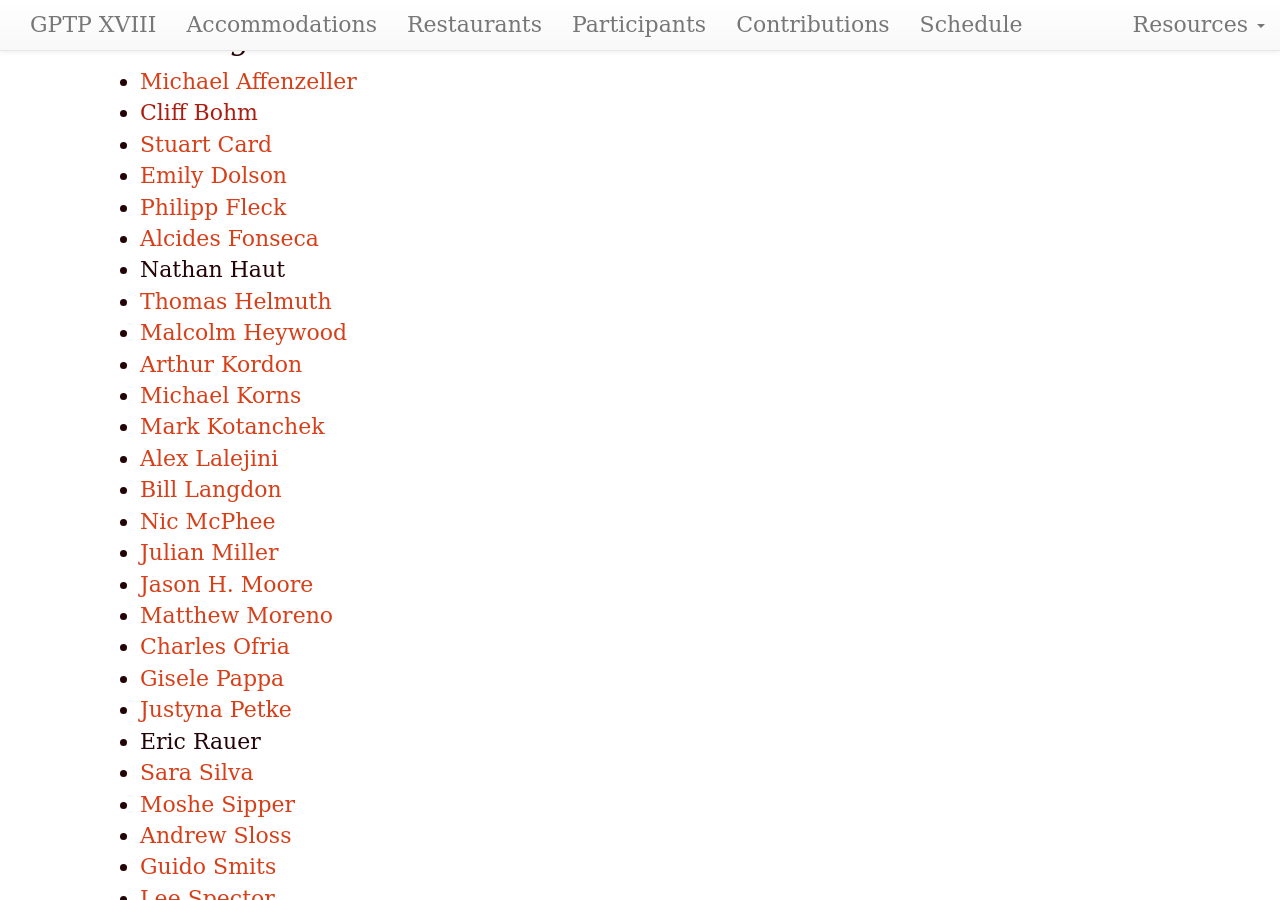
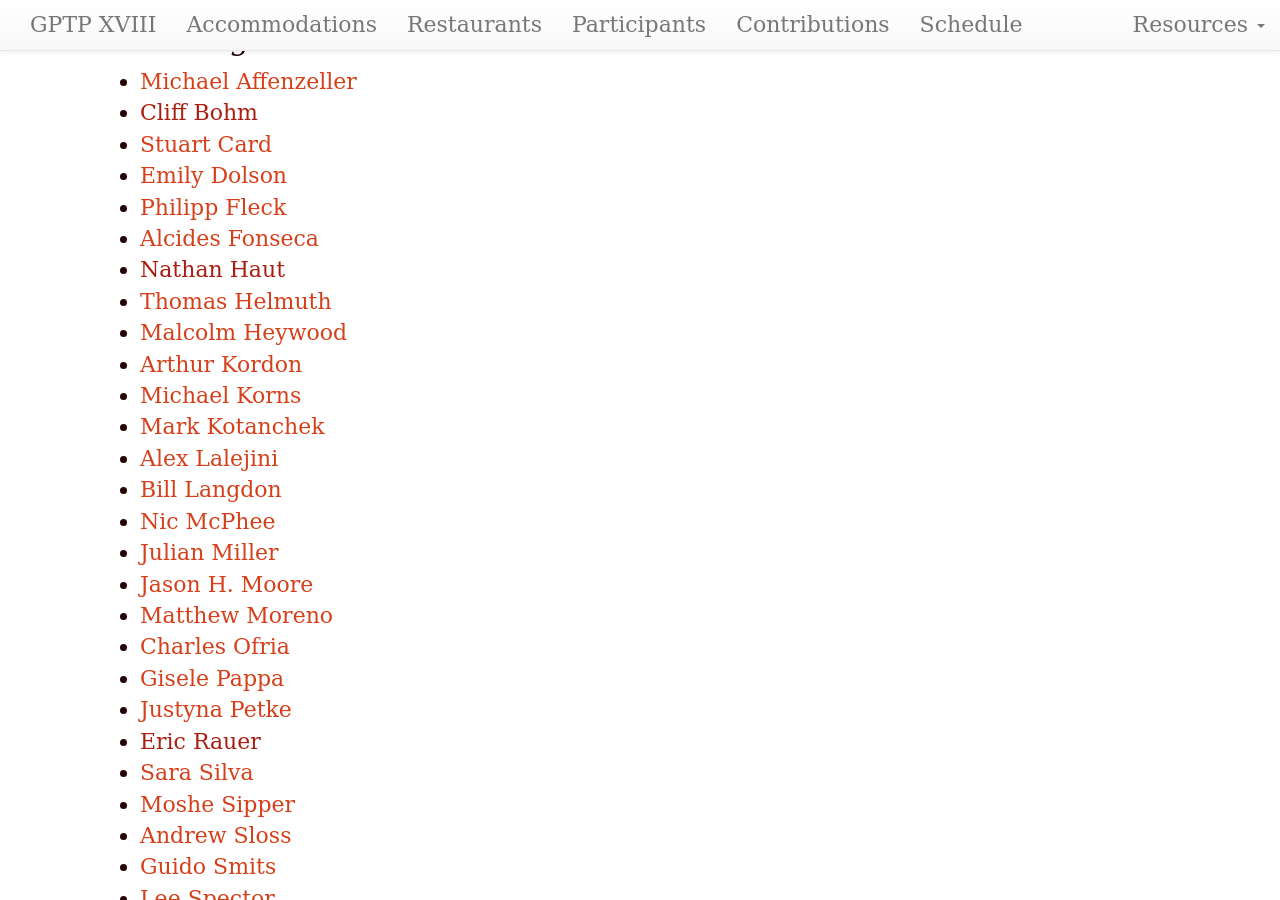
Before and after one commit to GPTP-workshop/gptp-workshop.github.io, a Jekyll site: the page built from attendees.md, in a window 1280 px wide and 900 px high, scrolled down 738 px. Built offline with Jekyll 4.4.1, drawn with Linux system fonts in a browser that asks for light colours.

```diff
--- a/attendees.md
+++ b/attendees.md
@@ -29,7 +29,7 @@ dates: "May 19-21, 2021"
 - [Emily Dolson](https://cse.msu.edu/~dolsonem/)
 - [Philipp Fleck](https://heal.heuristiclab.com/team/fleck)
 - [Alcides Fonseca](https://utaustinportugal.org/participants/alcides-fonseca/)
-- Nathan Haut
+- [Nathan Haut]()
 - [Thomas Helmuth](http://cs.hamilton.edu/~thelmuth/)
 - [Malcolm Heywood](https://web.cs.dal.ca/~mheywood/)
 - [Arthur Kordon](https://www.linkedin.com/in/arthur-kordon-a86980/)
@@ -44,7 +44,7 @@ dates: "May 19-21, 2021"
 - [Charles Ofria](https://ofria.com/)
 - [Gisele Pappa](https://homepages.dcc.ufmg.br/~glpappa/indexEn.html)
 - [Justyna Petke](http://www0.cs.ucl.ac.uk/staff/J.Petke/index.html)
-- Eric Rauer
+- [Eric Rauer]()
 - [Sara Silva](http://gplab.sourceforge.net/sara/)
 - [Moshe Sipper](https://www.moshesipper.com/)
 - [Andrew Sloss](https://www.linkedin.com/in/asloss)
```
